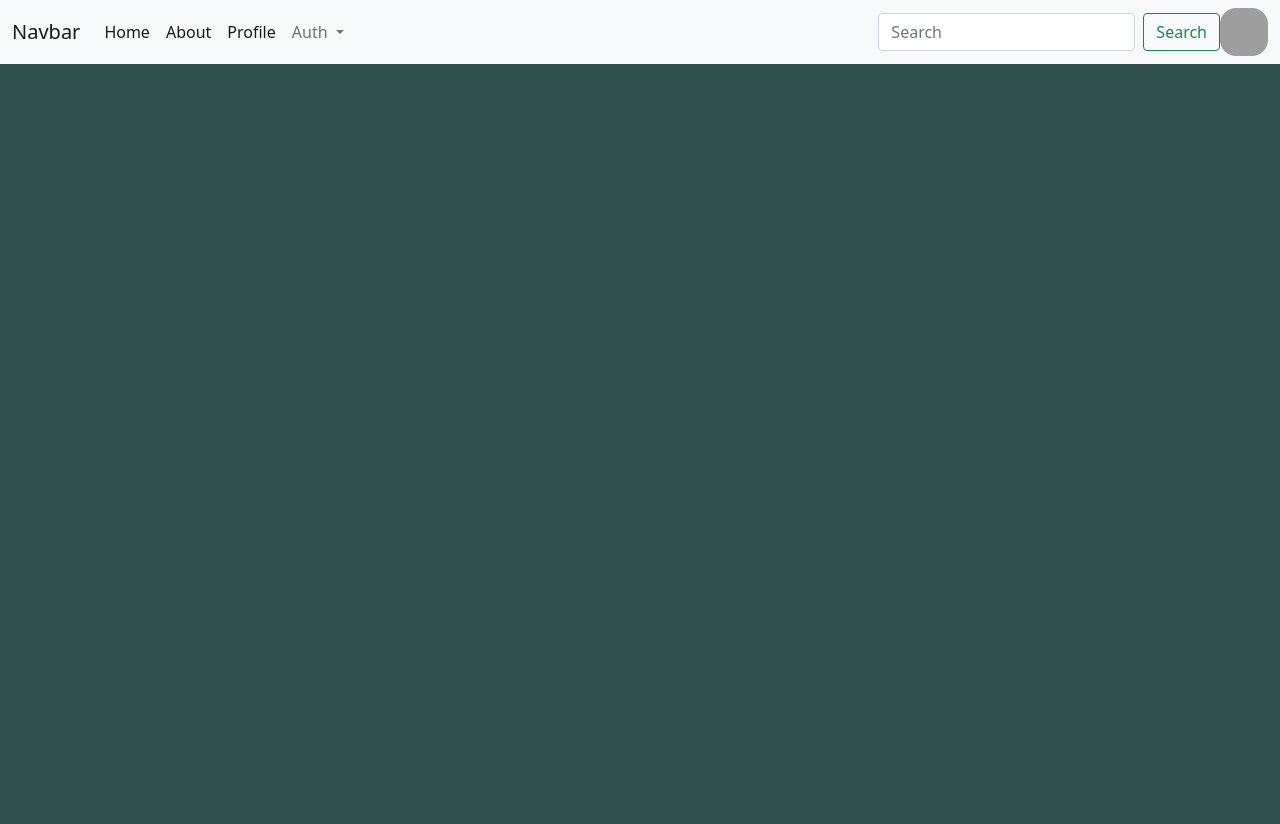
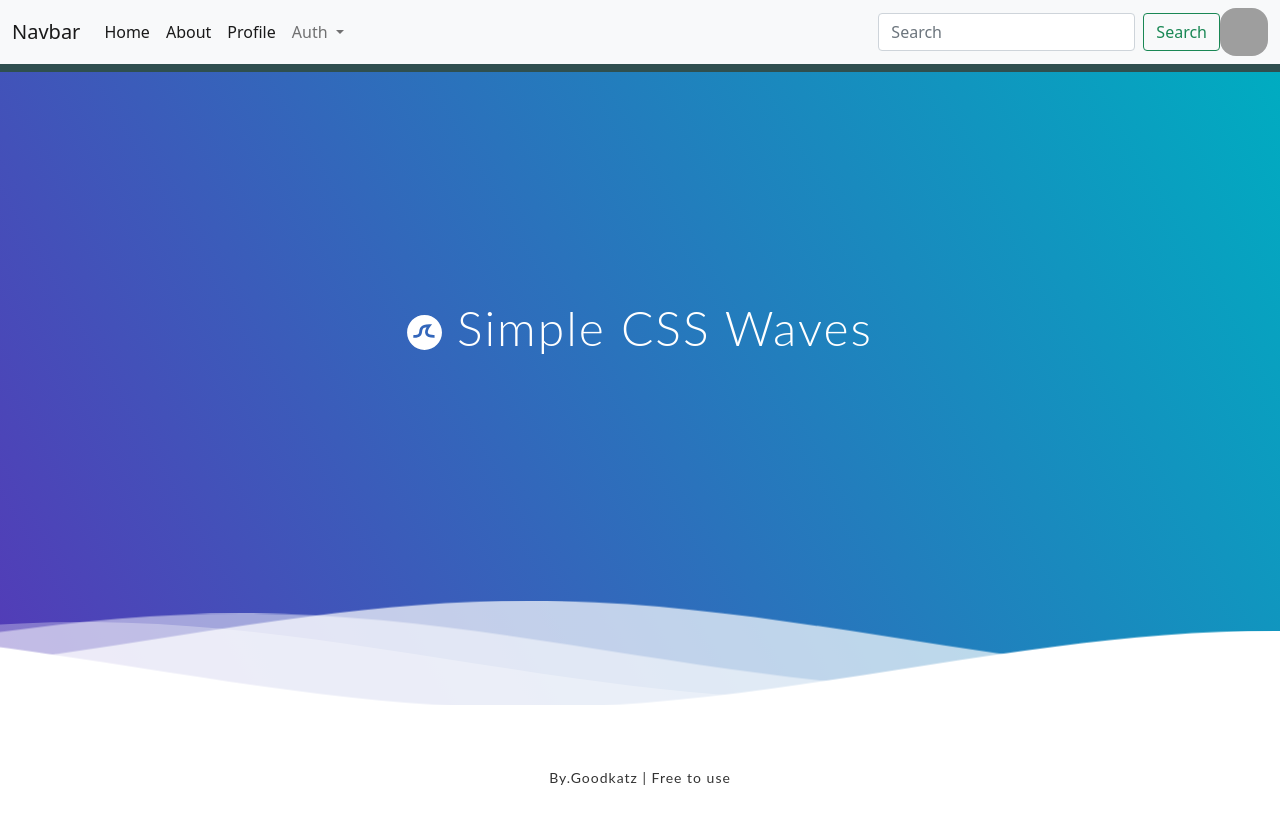
Before and after one commit to drummer-Yurii/angular, a Vue app in the folder vue-project/: page / in a window 1280 px wide. Shown: the top 824 px of the page. Before the commit the page ends 800 px from the top, so only its background shows below. Built offline with nearby package versions, Linux system fonts and the light colour scheme; no server answers.

Commit message:
add first screen component

```diff
--- /dev/null
+++ b/vue-project/src/components/FirstScreen.vue
@@ -0,0 +1,167 @@
+<script setup lang="ts">
+defineProps<{
+  msg: string
+}>()
+</script>
+
+<template>
+
+    <!--Hey! This is the original version
+of Simple CSS Waves-->
+
+<div class="header">
+
+<!--Content before waves-->
+<div class="inner-header flex">
+<!--Just the logo.. Don't mind this-->
+<svg version="1.1" class="logo" baseProfile="tiny" id="Layer_1" xmlns="http://www.w3.org/2000/svg"
+xmlns:xlink="http://www.w3.org/1999/xlink" x="0px" y="0px" viewBox="0 0 500 500" xml:space="preserve">
+<path fill="#FFFFFF" stroke="#000000" stroke-width="10" stroke-miterlimit="10" d="M57,283" />
+<g><path fill="#fff"
+d="M250.4,0.8C112.7,0.8,1,112.4,1,250.2c0,137.7,111.7,249.4,249.4,249.4c137.7,0,249.4-111.7,249.4-249.4
+C499.8,112.4,388.1,0.8,250.4,0.8z M383.8,326.3c-62,0-101.4-14.1-117.6-46.3c-17.1-34.1-2.3-75.4,13.2-104.1
+c-22.4,3-38.4,9.2-47.8,18.3c-11.2,10.9-13.6,26.7-16.3,45c-3.1,20.8-6.6,44.4-25.3,62.4c-19.8,19.1-51.6,26.9-100.2,24.6l1.8-39.7		c35.9,1.6,59.7-2.9,70.8-13.6c8.9-8.6,11.1-22.9,13.5-39.6c6.3-42,14.8-99.4,141.4-99.4h41L333,166c-12.6,16-45.4,68.2-31.2,96.2	c9.2,18.3,41.5,25.6,91.2,24.2l1.1,39.8C390.5,326.2,387.1,326.3,383.8,326.3z" />
+</g>
+</svg>
+<h1>Simple CSS Waves</h1>
+</div>
+
+<!--Waves Container-->
+<div>
+<svg class="waves" xmlns="http://www.w3.org/2000/svg" xmlns:xlink="http://www.w3.org/1999/xlink"
+viewBox="0 24 150 28" preserveAspectRatio="none" shape-rendering="auto">
+<defs>
+<path id="gentle-wave" d="M-160 44c30 0 58-18 88-18s 58 18 88 18 58-18 88-18 58 18 88 18 v44h-352z" />
+</defs>
+<g class="parallax">
+<use xlink:href="#gentle-wave" x="48" y="0" fill="rgba(255,255,255,0.7" />
+<use xlink:href="#gentle-wave" x="48" y="3" fill="rgba(255,255,255,0.5)" />
+<use xlink:href="#gentle-wave" x="48" y="5" fill="rgba(255,255,255,0.3)" />
+<use xlink:href="#gentle-wave" x="48" y="7" fill="#fff" />
+</g>
+</svg>
+</div>
+<!--Waves end-->
+
+</div>
+<!--Header ends-->
+
+<!--Content starts-->
+<div class="content flex">
+  <p>By.Goodkatz | Free to use </p>
+</div>
+<!--Content ends-->
+
+
+</template>
+
+<style scoped>
+section {
+  text-align: center;
+}
+@import url(//fonts.googleapis.com/css?family=Lato:300:400);
+
+body {
+  margin:0;
+}
+
+h1 {
+  font-family: 'Lato', sans-serif;
+  font-weight:300;
+  letter-spacing: 2px;
+  font-size:48px;
+}
+p {
+  font-family: 'Lato', sans-serif;
+  letter-spacing: 1px;
+  font-size:14px;
+  color: #333333;
+}
+
+.header {
+  position:relative;
+  text-align:center;
+  background: linear-gradient(60deg, rgba(84,58,183,1) 0%, rgba(0,172,193,1) 100%);
+  color:white;
+}
+.logo {
+  width:50px;
+  fill:white;
+  padding-right:15px;
+  display:inline-block;
+  vertical-align: middle;
+}
+
+.inner-header {
+  height:65vh;
+  width:100%;
+  margin: 0;
+  padding: 0;
+}
+
+.flex { /*Flexbox for containers*/
+  display: flex;
+  justify-content: center;
+  align-items: center;
+  text-align: center;
+}
+
+.waves {
+  position:relative;
+  width: 100%;
+  height:15vh;
+  margin-bottom:-7px; /*Fix for safari gap*/
+  min-height:100px;
+  max-height:150px;
+}
+
+.content {
+  position:relative;
+  height:20vh;
+  text-align:center;
+  background-color: white;
+}
+
+/* Animation */
+
+.parallax > use {
+  animation: move-forever 25s cubic-bezier(.55,.5,.45,.5)     infinite;
+}
+.parallax > use:nth-child(1) {
+  animation-delay: -2s;
+  animation-duration: 7s;
+}
+.parallax > use:nth-child(2) {
+  animation-delay: -3s;
+  animation-duration: 10s;
+}
+.parallax > use:nth-child(3) {
+  animation-delay: -4s;
+  animation-duration: 13s;
+}
+.parallax > use:nth-child(4) {
+  animation-delay: -5s;
+  animation-duration: 20s;
+}
+@keyframes move-forever {
+  0% {
+   transform: translate3d(-90px,0,0);
+  }
+  100% {
+    transform: translate3d(85px,0,0);
+  }
+}
+/*Shrinking for mobile*/
+@media (max-width: 768px) {
+  .waves {
+    height:40px;
+    min-height:40px;
+  }
+  .content {
+    height:30vh;
+  }
+  h1 {
+    font-size:24px;
+  }
+}
+</style>
--- a/vue-project/src/views/HomeView.vue
+++ b/vue-project/src/views/HomeView.vue
@@ -4,14 +4,19 @@
     <section>
       <h1>{{ storeApp.app.companyName }}</h1>
       <h3>{{ storeApp.app.phone }}</h3>
+
+
+
+
+    <FirstScreen/>
+
     </section>
-    <!-- <TheWelcome /> -->
   </main>
 </template>
 
     <script>
 import { RouterLink, RouterView } from 'vue-router'
-// import Nav from '@/components/Nav.vue'
+import FirstScreen from '@/components/FirstScreen.vue'
 import { ref } from 'vue'
 import axios from 'axios'
 import { useUserStore } from '@/stores/user'
@@ -19,7 +24,7 @@ import { useAppStore } from '@/stores/app'
 
 export default {
   components: {
-    // Nav
+   FirstScreen
   },
   setup() {
     const storeUser = useUserStore()
@@ -44,7 +49,5 @@ export default {
 }
 </script>
 <style>
-section {
-  text-align: center;
-}
+
 </style>
```
